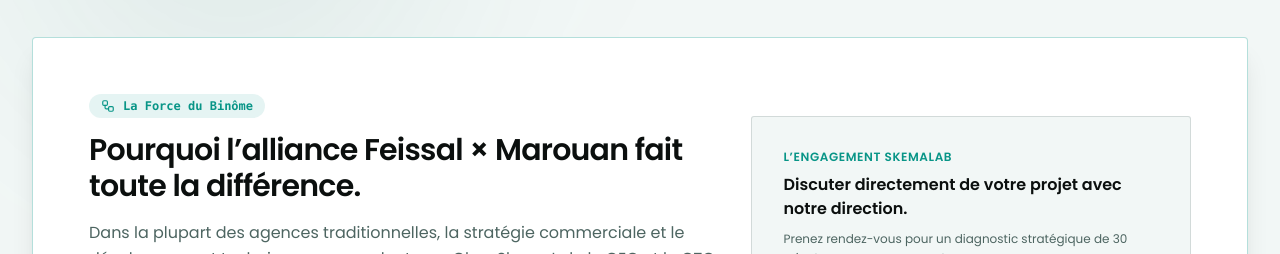
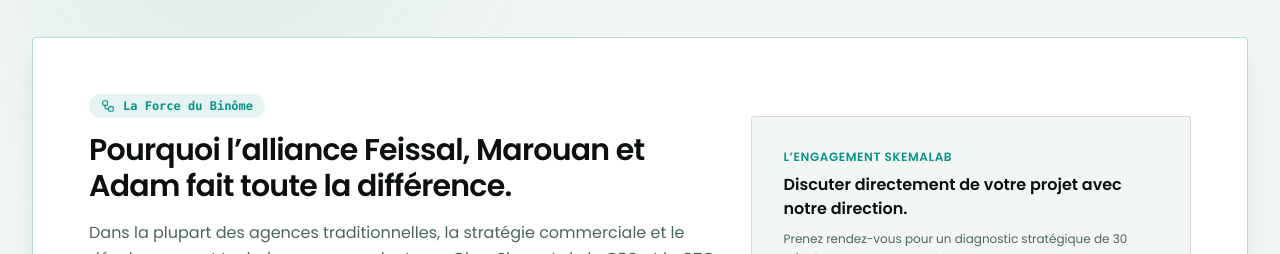
Before and after one commit to SkemaLab-Org/skemalab-officiel, a Next.js app: page /about in a window 1280 px wide. Shown: the part 7760-8014 px from the top of the page. Built offline with nearby package versions, Linux system fonts and the light colour scheme; no server answers.

Commit message:
test-change

```diff
--- a/src/components/about/AboutPageSections.jsx
+++ b/src/components/about/AboutPageSections.jsx
@@ -682,7 +682,7 @@
                   La Force du Binôme
                 </span>
                 <h3 className="mt-3 text-2xl font-bold tracking-tight text-fg sm:text-3xl">
-                  Pourquoi l’alliance Feissal × Marouan fait toute la différence.
+                  Pourquoi l’alliance Feissal, Marouan et Adam fait toute la différence.
                 </h3>
                 <p className="mt-4 text-sm leading-relaxed text-muted sm:text-base">
                   Dans la plupart des agences traditionnelles, la stratégie commerciale et le développement technique ne se parlent pas. Chez SkemaLab, le CEO et le CTO collaborent main dans la main sur chaque projet.
--- a/src/i18n/translations/fr.js
+++ b/src/i18n/translations/fr.js
@@ -534,7 +534,7 @@
     ],
 
     binomeBadge: "La Force du Binôme",
-    binomeTitle: "Pourquoi l’alliance Feissal × Marouan fait toute la différence.",
+    binomeTitle: "Pourquoi l’alliance Feissal, Marouan et Adam fait toute la différence.",
     binomeText:
       "Dans la plupart des agences traditionnelles, la stratégie commerciale et le développement technique ne se parlent pas. Chez SkemaLab, le CEO et le CTO collaborent main dans la main sur chaque projet.",
     binomePoints: [
```
